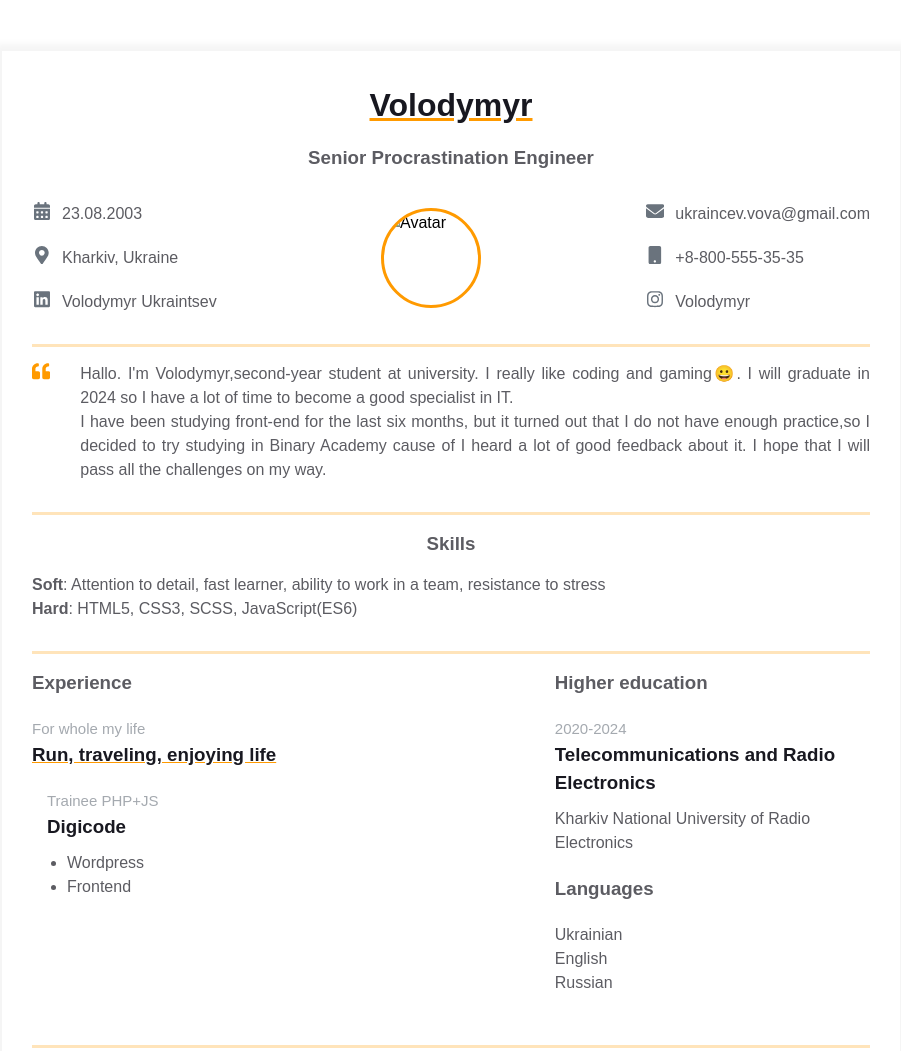
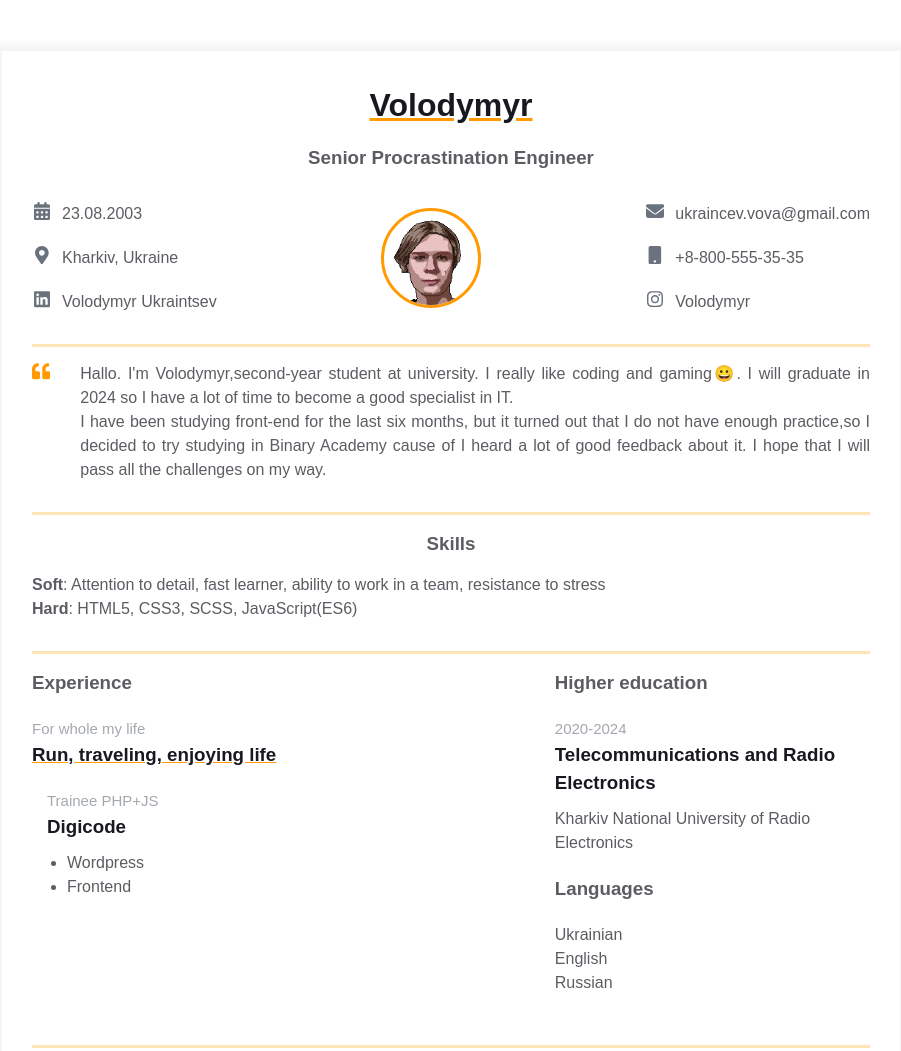
Before and after one commit to bluin666/homepage, a plain HTML site: page index.html in a window 1280 px wide. Shown: the whole page, without its empty margins (189-1090 px from the left). Drawn offline with Linux system fonts and the light colour scheme.

Commit message:
add assets folder and avatar. some html fixes

```diff
--- a/index.html
+++ b/index.html
@@ -81,7 +81,7 @@
               <div class="contact-info__block contact-info__block--center">
                 <img
                   class="contact-info__avatar"
-                  src="assets/myAvatar.jpg"
+                  src="assets/me.png"
                   alt="Avatar"
                 />
               </div>
```
Also changed, not shown: assets/me.png (added).
